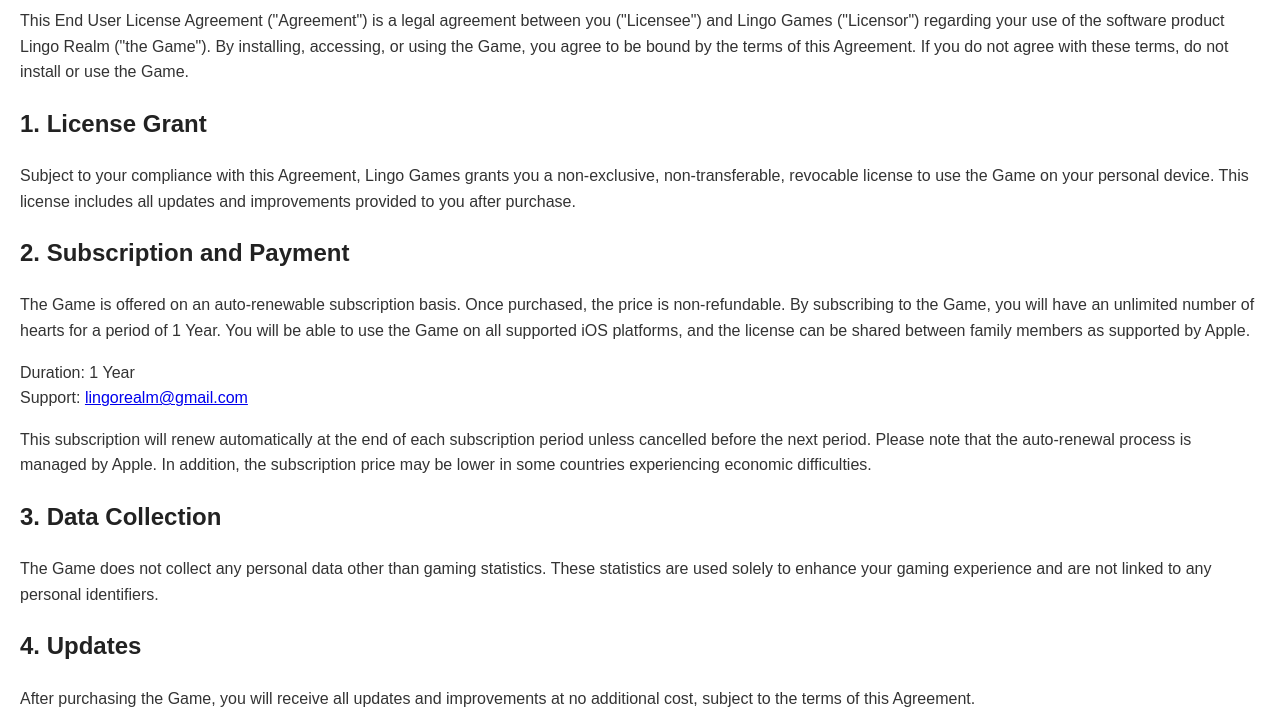
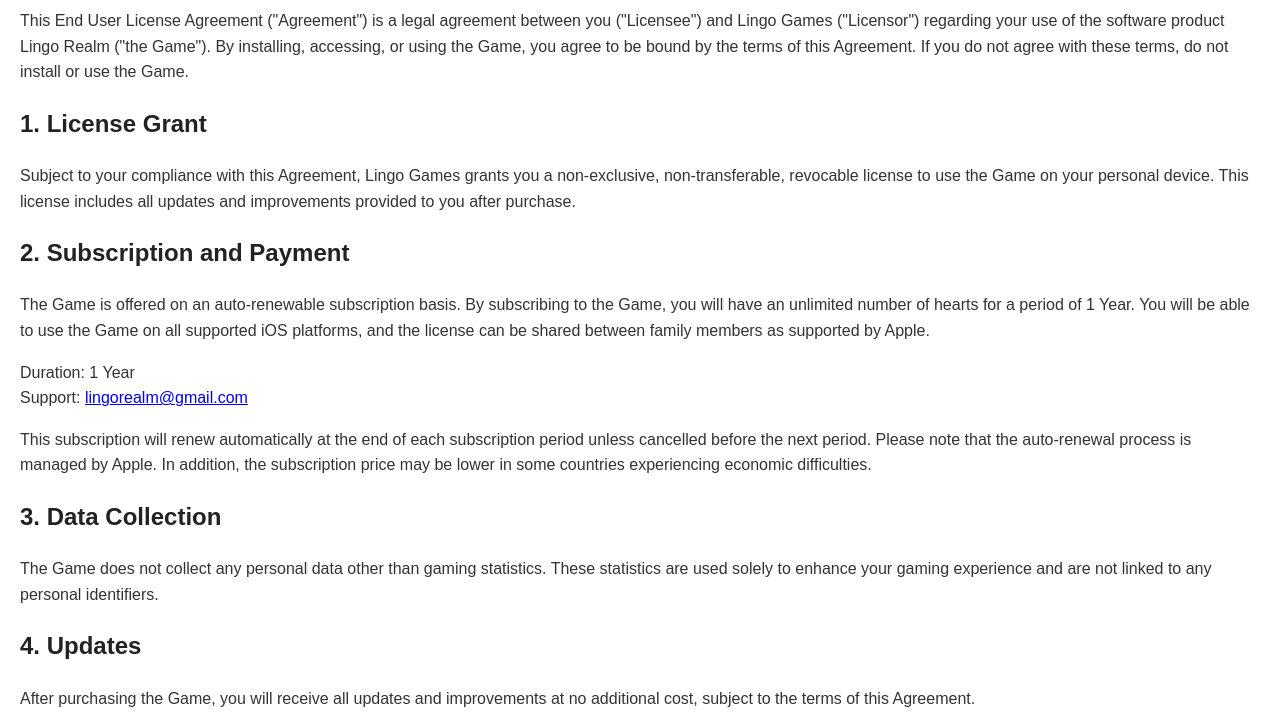
Before and after one commit to lingorealm/lingorealm.github.io, a plain HTML site: page eula.html in a window 1280 px wide. Shown: the part 86-800 px from the top of the page. Drawn offline with Linux system fonts and the light colour scheme.

Commit message:
eula added

```diff
--- a/eula.html
+++ b/eula.html
@@ -26,7 +26,7 @@
   <p>Subject to your compliance with this Agreement, Lingo Games grants you a non-exclusive, non-transferable, revocable license to use the Game on your personal device. This license includes all updates and improvements provided to you after purchase.</p>
 
   <h2>2. Subscription and Payment</h2>
-  <p>The Game is offered on an auto‑renewable subscription basis. Once purchased, the price is non‑refundable. By subscribing to the Game, you will have an unlimited number of hearts for a period of 1 Year. You will be able to use the Game on all supported iOS platforms, and the license can be shared between family members as supported by Apple.</p>
+  <p>The Game is offered on an auto‑renewable subscription basis. By subscribing to the Game, you will have an unlimited number of hearts for a period of 1 Year. You will be able to use the Game on all supported iOS platforms, and the license can be shared between family members as supported by Apple.</p>
   <p>Duration: 1 Year<br>
   Support: <a href="mailto:lingorealm@gmail.com">lingorealm@gmail.com</a></p>
   <p>This subscription will renew automatically at the end of each subscription period unless cancelled before the next period. Please note that the auto‑renewal process is managed by Apple. In addition, the subscription price may be lower in some countries experiencing economic difficulties.</p>
```
